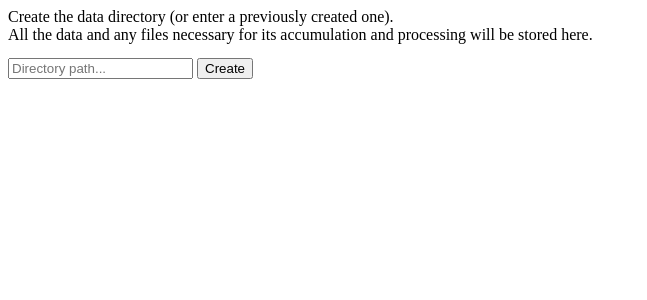
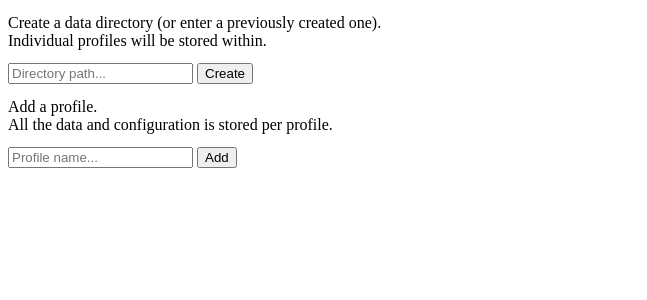
Before and after one commit to VldmrB/youtube-watched, a Flask app: page / in a window 1280 px wide. Shown: the top 300 px of the page, without its empty margins (0-647 px from the left). Run offline with Flask 2, Linux system fonts and the light colour scheme.

Commit message:
Another commit

```diff
--- /dev/null
+++ b/Boi/profiles.json
@@ -0,0 +1 @@
+{"profiles": []}
--- a/main.py
+++ b/main.py
@@ -1,26 +1,17 @@
 import os
-import argparse
-from convert_takeout import get_all_records
+import json
 # import logging
 # from utils import logging_config
 # import write_to_sql
-
+from os.path import join
 from flask import Flask, render_template, url_for
 from flask import request, redirect, make_response, flash
 
-UPLOAD_FOLDER = 'files'
-ALLOWED_EXTENSIONS = {'txt', 'pdf', 'png', 'jpg', 'jpeg', 'gif'}
-
+PROFILES_JSON = 'profiles.json'
 app = Flask(__name__)
-app.config['UPLOAD_FOLDER'] = UPLOAD_FOLDER
 app.secret_key = '23lkjhv9z8y$!gffflsa1g4[p[p]'
 
 flash_err = '<strong>Error:</strong>'
-
-
-def allowed_file(filename):
-    return '.' in filename and \
-           filename.rsplit('.', 1)[1].lower() in ALLOWED_EXTENSIONS
 
 
 @app.route('/')
@@ -31,10 +22,16 @@ def index():
     if not os.path.exists(path):
         flash(f'{flash_err} could not find directory {path}')
         resp = make_response(render_template('index.html', path=None))
-        # resp.set_cookie('data_dir', max_age=0)
-        print('What!')
         return resp
-    return render_template('index.html', path=path)
+    if not os.path.exists(join(path, PROFILES_JSON)):
+        with open(join(path, PROFILES_JSON), 'w') as file:
+            json.dump({'profiles': []}, file)
+            profiles = None
+    else:
+        with open(join(path, PROFILES_JSON), 'r') as file:
+            profiles = json.load(file)['profiles']
+
+    return render_template('index.html', path=path, profiles=profiles)
 
 
 @app.route('/create_data_dir', methods=['GET', 'POST'])
@@ -45,46 +42,51 @@ def setup_data_dir():
             return redirect(url_for('index'))
         try:
             os.makedirs(path, exist_ok=True)
-            os.chdir(path)
-            dirs_to_make = ['logs', 'graphs']
-            for dir_ in dirs_to_make:
-                try:
-                    os.mkdir(dir_)
-                except FileExistsError:
-                    pass
-            resp = make_response(redirect(url_for('index')))
-            if path:
-                resp.set_cookie('data_dir', path, max_age=31_536_000)
-            return resp
-
         except FileNotFoundError:
             raise
         except OSError:
             flash(f'{flash_err} invalid path.')
             return redirect(url_for('index'))
-
+        resp = make_response(redirect(url_for('index')))
+        if path:
+            resp.set_cookie('data_dir', path, max_age=31_536_000)
+            return resp
     return redirect(url_for('index'))
 
 
-def argparse_func():
-    engine = argparse.ArgumentParser()
-    parsers = engine.add_subparsers(title='Statistics',
-                                    help='Generates basic stats from data in '
-                                         'located watch-history.html file(s)')
+@app.route('/setup_profile_dir', methods=['GET', 'POST'])
+def setup_profile_dir():
+    if request.method == 'POST':
+        data_dir_path = request.cookies.get('data_dir')
+        path = request.form['text']
+        if not path:
+            return redirect(url_for('index'))
+        if os.sep in path:
+            path = path[path.rfind(os.sep)+1:]
+        with open(join(data_dir_path, PROFILES_JSON), 'r') as file:
+            profiles = json.load(file)
+            if path in profiles['profiles']:
+                flash(f'{flash_err} Profile \'{path}\' already exists.')
+                return redirect(url_for('index'))
+            else:
+                dirs_to_make = ['logs', 'graphs']
+                try:
+                    os.mkdir(join(data_dir_path, path))
+                    profiles['profiles'].append(path)
+                    with open(join(data_dir_path, PROFILES_JSON), 'w') as file:
+                        json.dump(profiles, file)
 
-    stat_p = parsers.add_parser('stats')
-    stat_p.set_defaults(func=get_all_records)
+                    for dir_ in dirs_to_make:
+                        os.mkdir(join(data_dir_path, path, dir_))
+                except FileExistsError:
+                    pass
+                except OSError:
+                    flash(f'{flash_err} invalid profile name')
+                    return redirect(url_for('index'))
 
-    stat_p.add_argument('--dir',
-                        help='directory with the watch-history.html file(s)')
-    stat_p.add_argument('-i', '--in-place', default=False, dest='write_changes',
-                        help='Trim unnecessary HTML from the found files for '
-                             'faster processing next time (no data is lost)')
-
-    if __name__ == '__main__':
-        pass
-        # args = engine.parse_args()
-        # args.func(args.dir, args.write_changes)
+                resp = make_response(redirect(url_for('index')))
+                resp.set_cookie('current_profile', path, max_age=31_536_000)
+                return resp
 
 
 if __name__ == '__main__':
--- a/static/main.css
+++ b/static/main.css
@@ -1,5 +1,7 @@
-#data_dir_clarification {
-    padding-bottom: 0.85em;}
+.dir_clarification {
+    margin-top: 0.85em;
+    margin-bottom: 0.85em;
+    }
 
 input:focus::-moz-placeholder{
     opacity: 0.1;
@@ -11,7 +13,7 @@ input:hover::-moz-placeholder{
     transition: opacity 3s;
 }
 input::-moz-placeholder{
-    opacity: 0.7;
+    opacity: 0.5;
 }
 
 #data_dir_path {
--- /dev/null
+++ b/static/simple.js
@@ -0,0 +1,14 @@
+var showDataDirForm = function(){
+    var hidden_elem = document.getElementById('change_form');
+    var show_form_btn = document.getElementById('show_form_button');
+    var input = document.getElementById('data_dir_input');
+    if (hidden_elem.style.display == 'none') {
+        hidden_elem.style.display = 'block';
+        input.focus();
+        show_form_btn.innerHTML = 'Cancel';
+    } else {
+        hidden_elem.style.display = 'none';
+        show_form_btn.style.display = 'inline';
+        show_form_btn.innerHTML = 'Change...';
+    }
+};
--- a/templates/base.html
+++ b/templates/base.html
@@ -2,6 +2,7 @@
 <html lang="en">
 <head>
     <meta charset="UTF-8">
+    <script type="text/javascript" src="{{ url_for('static', filename='simple.js') }}"></script>
     {% block meta_custom %}
     <meta name="description" content="Placeholder">
     {% endblock %}
@@ -15,7 +16,7 @@
     {% endblock %}
     <title>
         {% block title %}
-        The Grid
+            Youtube Data Analysis
         {% endblock %}
     </title>
 </head>
--- a/templates/create_dir_form.html
+++ /dev/null
@@ -1,57 +0,0 @@
-<div id="data_dir_setup">
-    {% with messages = get_flashed_messages() %}
-        {% if messages %}
-                {% for message in messages %}
-                    {{ message| safe}}<br>
-                {% endfor %}
-        {% endif %}
-    {% endwith %}
-        {% if path and not error %}
-    Current directory: <span id="data_dir_path">{{ path }}</span>
-
-        {% else %}
-            <div id="data_dir_clarification">
-                Create the data directory (or enter a previously created one).
-                <br>
-                All the data and any files necessary for its accumulation
-                and processing will be stored here.</div>
-        {% endif %}
-    {% if path %}
-        &nbsp;
-        <button id="show_form_button"
-                style="display:inline" onclick="showForm()">Change...</button>
-        <form id="change_form"
-              style="display:none;"
-              action="{{ url_for('setup_data_dir') }}"
-              method=post
-              onsubmit="return confirm('Create new directory?\n
-              (The old one and its data will still be there)');">
-            <input id="dir_input" name=text placeholder="Directory path...">
-            <input type=submit value="Submit">
-        </form>
-        <script>
-            function showForm(){
-                var hidden_elem = document.getElementById('change_form')
-                var show_form_btn = document.getElementById('show_form_button')
-                var input = document.getElementById('dir_input');
-                if (hidden_elem.style.display == 'none') {
-                    hidden_elem.style.display = 'block'
-                    input.focus()
-                    show_form_btn.innerHTML = 'Cancel'
-                } else {
-                    hidden_elem.style.display = 'none'
-                    show_form_btn.style.display = 'inline'
-                    show_form_btn.innerHTML = 'Change...'
-                }
-
-            }
-
-        </script>
-    {% else %}
-
-    <form action="{{ url_for('setup_data_dir') }}" method=post>
-        <input name=text placeholder="Directory path...">
-        <input type=submit value="Create">
-    </form>
-    {% endif %}
-</div>
--- /dev/null
+++ b/templates/data_dir_form.html
@@ -0,0 +1,34 @@
+<div id="data_dir_setup">
+    {% with messages = get_flashed_messages() %}
+        {% if messages %}
+                {% for message in messages %}
+                    {{ message| safe}}<br>
+                {% endfor %}
+        {% endif %}
+    {% endwith %}
+
+    {% if path %}
+        Data directory: <span id="data_dir_path">{{ path }}</span>
+        <button id="show_form_button"
+                style="display:inline" onclick="showForm()">Change...</button>
+        <form id="change_form"
+              style="display:none;"
+              action="{{ url_for('setup_data_dir') }}"
+              method=post
+              onsubmit="return confirm('Create new directory?\n
+              (The old one and its data will still be there)');">
+            <input id="data_dir_input" name=text placeholder="Directory path...">
+            <input type=submit value="Submit">
+        </form>
+    {% else %}
+        <div class="dir_clarification">
+            Create a data directory (or enter a previously created one).
+            <br>
+            Individual profiles will be stored within.
+        </div>
+        <form action="{{ url_for('setup_data_dir') }}" method=post>
+            <input name=text placeholder="Directory path...">
+            <input type=submit value="Create">
+        </form>
+    {% endif %}
+</div>
--- a/templates/index.html
+++ b/templates/index.html
@@ -1,8 +1,10 @@
 {% extends "base.html" %}
 
 {% block favicon_stylesheet %} {{ super() }} {% endblock %}
-{% block title %} Main Page {% endblock %}
+{% block title %} {{ super() }} {% endblock %}
 
 {% block body %}
-    {% include "create_dir_form.html" %}
+    {% include "data_dir_form.html" %}
+    {% include "profile_list.html" %}
+    {% include "profile_dir_form.html" %}
 {% endblock %}
--- /dev/null
+++ b/templates/profile_dir_form.html
@@ -0,0 +1,28 @@
+<div id="profile_dir_setup">
+    {% if not profiles %}
+        <div class="dir_clarification">
+            Add a profile.
+            <br>
+            All the data and configuration is stored per profile.
+        </div>
+    {% endif %}
+    <button id="show_profile_form_button"
+            style="display:inline" onclick="showForm()">Add another profile...</button>
+<!--todo continue here-->
+    <form id="profile_form"
+          style="display:none;"
+          action="{{ url_for('setup_profile_dir') }}"
+          method=post>
+        <input id="profile_dir_input" name=text placeholder="Profile name...">
+        <input type=submit value="Add">
+        <script>
+            document.getElementById('profile_dir_input').focus();
+        </script>
+    </form>
+    {% if not profiles %}
+        <script>
+            document.getElementById('profile_form').style.display = 'block';
+            document.getElementById('show_profile_form_button').style.display = 'none';
+        </script>
+    {% endif %}
+</div>
--- /dev/null
+++ b/templates/profile_list.html
@@ -0,0 +1,10 @@
+{% if profiles %}
+    <div id="profiles">
+        Profiles:
+        <ul>
+            {% for profile in profiles %}
+                <li>{{ profile }}</li>
+            {% endfor %}
+        </ul>
+    </div>
+{% endif %}
```
